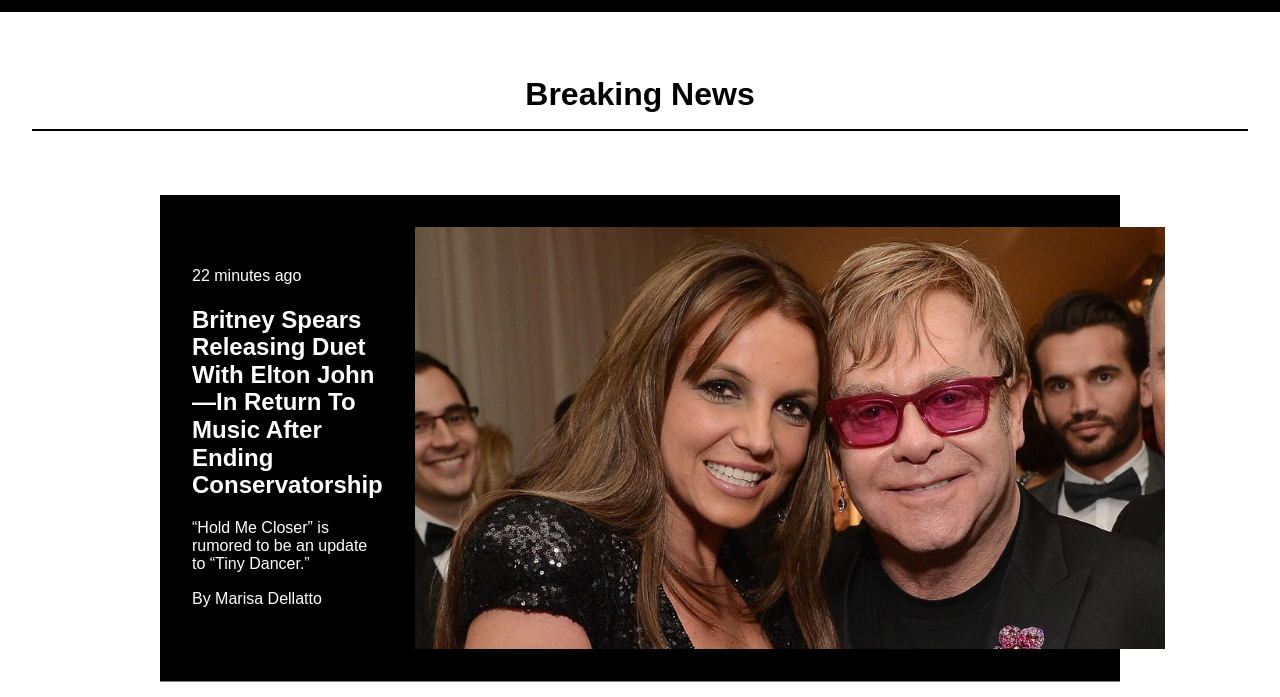
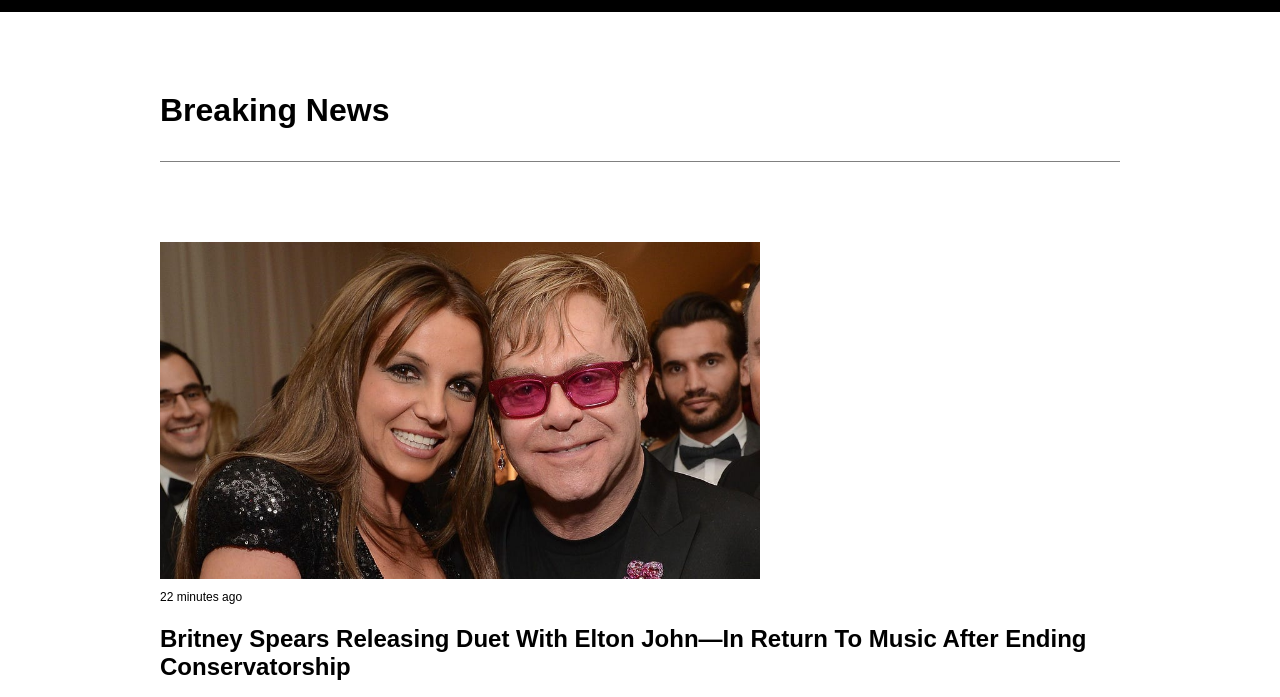
Before and after one commit to joshborseth/news-bcit, a plain HTML site: page index.html in a window 1280 px wide. Shown: the part 68-765 px from the top of the page. Drawn offline with Linux system fonts and the light colour scheme; a web font is replaced by a local one.

Commit message:
configured first article to look a little more stylish

```diff
--- a/index.html
+++ b/index.html
@@ -44,8 +44,8 @@
       </div>
     </header>
     <main>
-      <h1>Breaking News</h1>
       <section>
+        <h1>Breaking News</h1>
         <article tabindex="1">
           <div class="article-info">
             <p>22 minutes ago</p>
@@ -94,7 +94,7 @@
         </article>
         <article tabindex="1">
           <div class="article-info">
-            <p>1 gour ago</p>
+            <p>1 hour ago</p>
             <h2>
               Gabby Petito's Family Files $50 Million Wrongful Death Claim
               Against Utah Police Department
--- a/styles/style.css
+++ b/styles/style.css
@@ -32,6 +32,9 @@ header {
   align-items: center;
   height: 5rem;
   background-color: var(--black-color);
+  position: fixed;
+  top: 0;
+  width: 100%;
 }
 .main-navigation {
   position: absolute;
@@ -108,31 +111,36 @@ svg:not(.forbes-logo) {
 
 /* main styles */
 h1 {
-  margin: 4rem 2rem;
-  border-bottom: solid var(--black-color) 2px;
-  padding-bottom: 1rem;
-  text-align: center;
   font-size: 1.5rem;
+  width: 75%;
+  margin: 2rem auto;
+  padding-bottom: 2rem;
+  border-bottom: var(--line-seperator);
 }
 main {
-  margin-bottom: 5rem;
+  margin: 10rem 0;
 }
 article {
   display: flex;
   justify-content: space-between;
   align-items: center;
   flex-direction: column-reverse;
-  gap: 2rem;
   width: 75%;
   margin: 0 auto;
-  padding: 5rem 0;
+  padding: 3rem 0;
   border-bottom: var(--line-seperator);
+  transition: all 0.3s ease-in-out;
+}
+article:not(article:first-of-type) {
+  cursor: pointer;
   padding: 2rem;
-  cursor: pointer;
-  transition: all 0.2s ease-in-out;
+  gap: 2rem;
 }
-article:hover,
-article:focus {
+.article-info :first-child {
+  font-size: 0.75rem;
+}
+article:hover:not(article:first-of-type:hover),
+article:focus:not(article:first-of-type:focus) {
   background-color: var(--black-color);
   color: white;
 }
@@ -140,11 +148,7 @@ article img {
   width: 300px;
 }
 article:first-of-type img {
-  width: 750px;
-}
-article:first-of-type {
-  background-color: black;
-  color: white;
+  width: 600px;
 }
 @media (min-width: 56.25em) {
   h1 {
@@ -152,6 +156,11 @@ article:first-of-type {
   }
   article {
     flex-direction: row;
+  }
+  article:first-of-type {
+    flex-direction: column-reverse;
+    justify-content: flex-start;
+    align-items: flex-start;
   }
 }
 /* footer styles */
```
